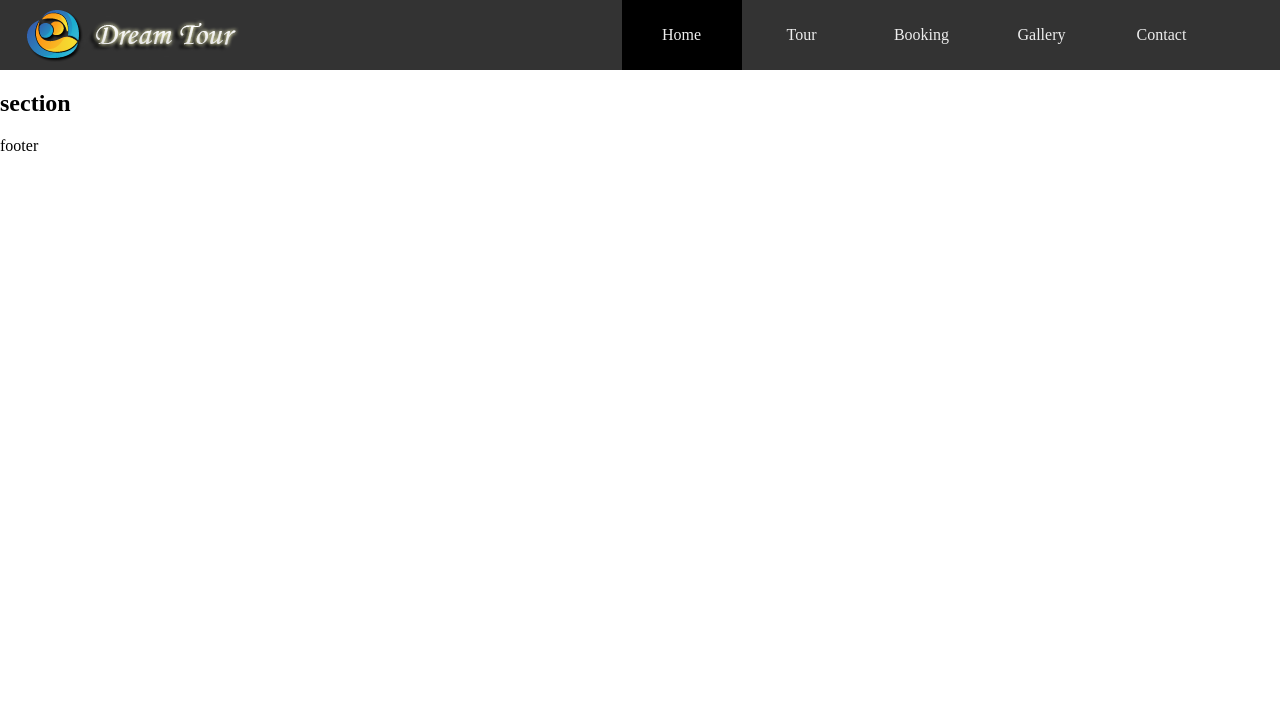
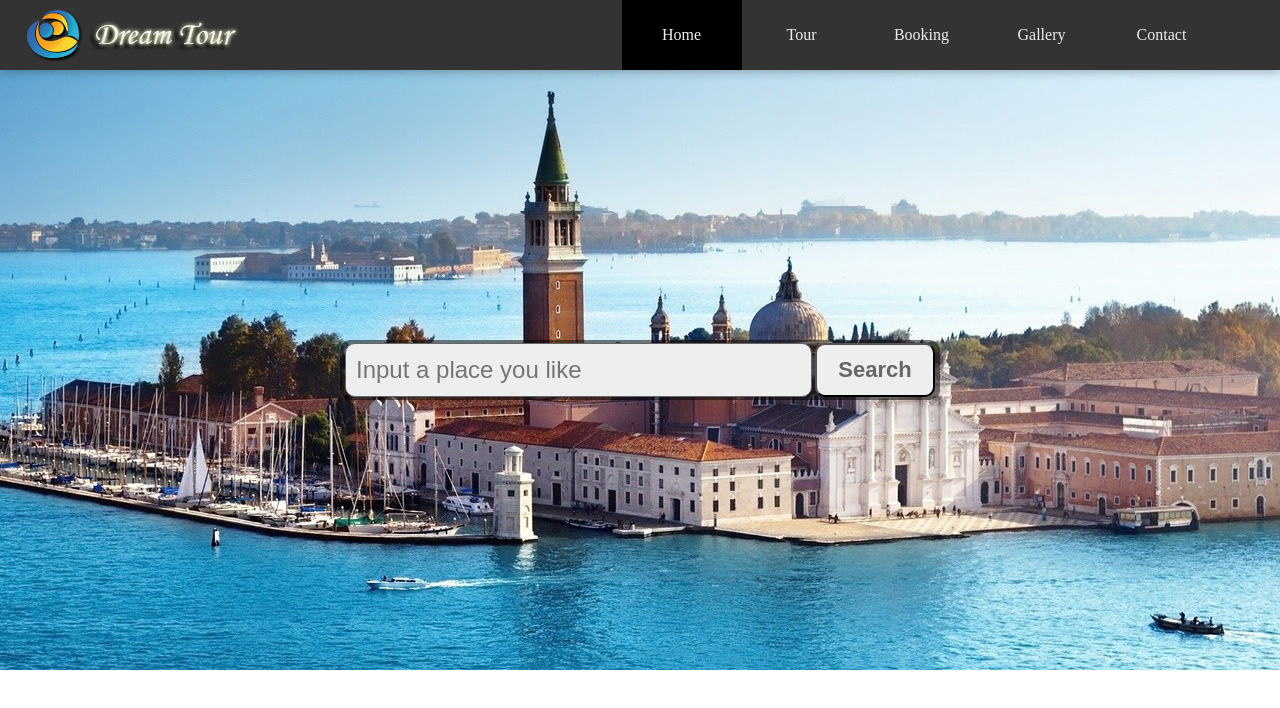
Before and after one commit to Shao0203/Travel, a website: page index.html in a window 1280 px wide. Drawn offline with Linux system fonts and the light colour scheme.

Commit message:
Search
search

```diff
--- a/css/style.css
+++ b/css/style.css
@@ -4,6 +4,7 @@ body, h1, ul {
 	margin: 0;
 	padding: 0;
 }
+
 ul {
 	list-style: outside none none;
 }
@@ -17,7 +18,11 @@ a {
 #header {
 	width: 100%;
 	height: 70px;
+	min-width: 1263px;
 	background-color: #333;
+	box-shadow: 0 1px 10px rgba(0, 0, 0, 0.3);
+	z-index: 1;
+	position: relative;
 }
 #header .center {
 	width: 1263px;
@@ -27,7 +32,7 @@ a {
 #header .logo {
 	width: 240px;
 	height: 70px;
-	background-image: url(../img/logo.png);
+	background: url(../img/logo.png) no-repeat;
 	text-indent: -9999px;
 	float: left;
 }
@@ -50,3 +55,55 @@ a {
 #header .active a {
 	background-color: #000;
 }
+
+
+#search {
+	width: 100%;
+	height: 600px;
+	min-width: 1263px;
+	background: url(../img/search.jpg) no-repeat center;
+	position: relative;
+}
+
+#search .center {
+	width: 600px;
+	height: 60px;
+	background-color: #000;
+	border-radius: 10px;
+	opacity: 0.5;
+	position: absolute;
+	top: 50%;
+	left: 50%;
+	margin: -30px 0 0 -300px;
+}
+
+#search .search {
+	width: 467px;
+	height: 54px;
+	border-radius: 10px;
+	border: 1px solid #666;
+	background-color: #eee;
+	color: #666;
+	font-size: 24px;
+	padding: 0 10px;
+	outline: none;
+	position: absolute;
+	top: 50%;
+	left: 50%;
+	margin: -27px 0 0 -295px;
+}
+#search .button {
+	width: 120px;
+	height: 54px;
+	font-size: 22px;
+	font-weight: bold;
+	border-radius: 10px;
+	background-color: #eee;
+	color: #666;
+	cursor: pointer;
+	outline: none;
+	position: absolute;
+	top: 50%;
+	left: 50%;
+	margin: -27px 0 0 175px;
+}
--- a/index.html
+++ b/index.html
@@ -23,9 +23,11 @@
 	</div>
 </header>
 
-<!-- <header>header</header> -->
+<div id="search">
+	<div class="center"></div>
+	<input type="search" class="search" placeholder="Input a place you like">
+	<button class="button">Search</button>
+</div>
 
-<section><h2>section</h2></section>
-<footer>footer</footer>
 </body>
 </html>
```
